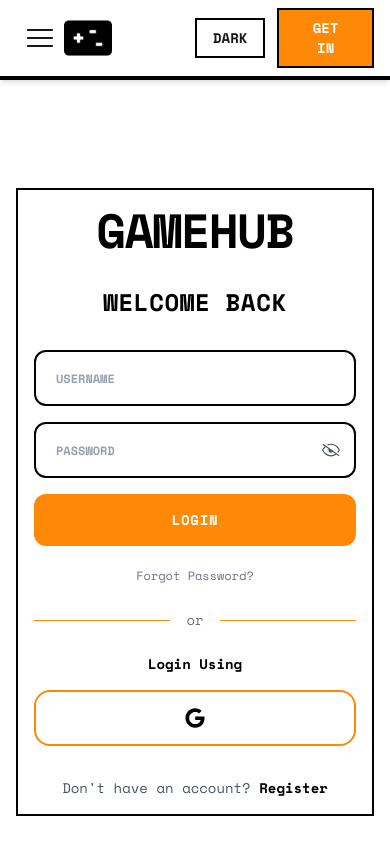
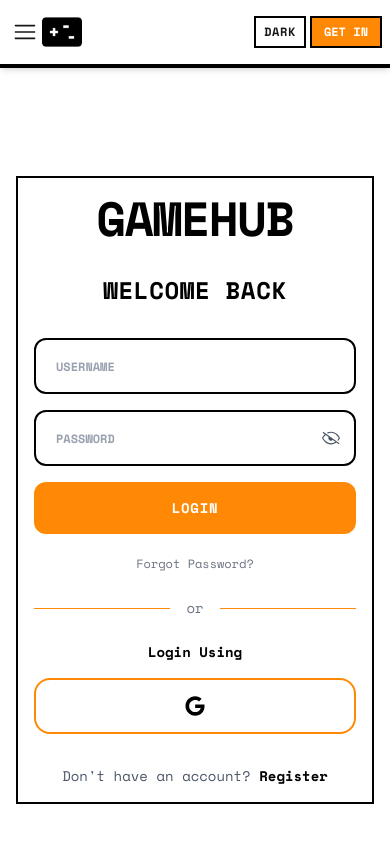
Before and after one commit to am-mahmud/retro-gamehub, a React (Vite) app: page /login in a window 390 px wide. Shown: the top 844 px of the page. Built offline with nearby package versions, Linux system fonts and the light colour scheme; no server answers.

Commit message:
Pages updated

```diff
--- a/src/components/Banner/Banner.jsx
+++ b/src/components/Banner/Banner.jsx
@@ -5,7 +5,7 @@ import { Link } from "react-router";
 const Banner = () => {
     return (
         <section
-            className="relative min-h-[70vh] px-8 md:px-14 mt-10 text-center"
+            className="relative min-h-[50vh] md:min-h-[70vh] px-8 md:px-14 mt-10 mb-10 text-center"
         >
 
             <div className="absolute inset-0 -z-1">
@@ -60,9 +60,6 @@ const Banner = () => {
                             </button>
 
                         </Link>
-
-
-
                     </div>
                 </div>
             </div>
--- a/src/components/DarkMode/DarkModeToggle.jsx
+++ b/src/components/DarkMode/DarkModeToggle.jsx
@@ -7,15 +7,16 @@ const DarkModeToggle = () => {
     return (
         <button
             onClick={toggleDarkMode}
-            className="px-4 py-2 border-2 border-black dark:border-cyan-400
+            className="px-2 py-1.5 sm:px-4 sm:py-2
+                     border-2 border-black dark:border-cyan-400
                      bg-white dark:bg-gray-800
-                     font-bold space-mono text-sm uppercase
-                     hover:translate-x-0.5 hover:translate-y-0.5
-                     hover:shadow-[3px_3px_0px_black] dark:hover:shadow-[3px_3px_0px_#00D9FF]
-                     transition-all dark:text-white"
+                     font-bold space-mono text-xs sm:text-sm uppercase tracking-wider
+                     hover:bg-orange-400 dark:hover:bg-[#00D9FF]
+                     hover:text-white dark:hover:text-black
+                     transition-all dark:text-white whitespace-nowrap"
             aria-label="Toggle dark mode"
         >
-            {isDarkMode ? 'Light' : 'Dark'}
+            {isDarkMode ? 'LIGHT' : 'DARK'}
         </button>
     );
 };
--- a/src/components/Header/Header.jsx
+++ b/src/components/Header/Header.jsx
@@ -1,7 +1,5 @@
 import React, { use, useState } from 'react';
-
 import { AuthContext } from '../../contexts/AuthContext/AuthContext';
-
 import { RxHamburgerMenu } from "react-icons/rx";
 import { IoClose } from "react-icons/io5";
 import { Link } from 'react-router';
@@ -36,26 +34,26 @@ const Header = () => {
 
     return (
         <div className="sticky top-0 z-50 bg-white dark:bg-gray-900 border-b-4 border-black dark:border-cyan-400 shadow-md transition-colors">
-            <div className="navbar space-mono max-w-7xl mx-auto px-4">
+            <div className="navbar space-mono max-w-7xl mx-auto px-2 sm:px-4">
 
-
+                {/* Navbar Start */}
                 <div className="navbar-start">
                     <div className="lg:hidden">
                         <button
                             onClick={() => setIsMenuOpen(!isMenuOpen)}
-                            className="btn btn-ghost text-3xl p-2 dark:text-white"
+                            className="btn btn-ghost text-2xl sm:text-3xl p-1 sm:p-2 dark:text-white min-h-0 h-auto"
                         >
                             {isMenuOpen ? <IoClose /> : <RxHamburgerMenu />}
                         </button>
                     </div>
 
-                    <Link to='/' className="flex items-center gap-2">
+                    <Link to='/' className="flex items-center gap-1 sm:gap-2">
                         <img
-                            className='w-12 h-12 md:w-14 md:h-14 '
+                            className='w-10 h-10 sm:w-12 sm:h-12 md:w-14 md:h-14'
                             src={ghLogo}
                             alt="gamehub"
                         />
-                        <span className="hidden md:block text-xl font-bold dark:text-white">GAMEHUB</span>
+                        <span className="hidden sm:block text-lg md:text-xl font-bold dark:text-white">GAMEHUB</span>
                     </Link>
                 </div>
 
@@ -67,28 +65,34 @@ const Header = () => {
                 </div>
 
 
-                <div className="navbar-end gap-3">
+                <div className="navbar-end gap-1 sm:gap-2 md:gap-3">
 
                     <DarkModeToggle />
 
 
                     {!user ? (
                         <Link to='/login'>
-                            <button className="px-6 py-2 bg-orange-400 text-white font-bold border-2 border-black
-                                             dark:border-cyan-400 hover:translate-x-0.5 hover:translate-y-0.5
+                            <button className="px-3 py-1.5 sm:px-4 sm:py-2 md:px-6 md:py-2
+                                             bg-orange-400 text-white font-bold
+                                             border-2 border-black dark:border-cyan-400
+                                             hover:translate-x-0.5 hover:translate-y-0.5
                                              hover:shadow-[3px_3px_0px_black] dark:hover:shadow-[3px_3px_0px_#00D9FF]
-                                             transition-all uppercase text-sm">
+                                             transition-all uppercase text-xs sm:text-sm">
                                 Get In
                             </button>
                         </Link>
                     ) : (
-                        <div className="flex items-center gap-3">
+                        <div className="flex items-center gap-1 sm:gap-2 md:gap-3">
 
                             <div className="dropdown dropdown-end">
-                                <label tabIndex={0} className="btn btn-ghost btn-square avatar border-2 border-black
-                                                              dark:border-cyan-400 hover:border-orange-400
-                                                              dark:hover:border-orange-400 transition-all p-1">
-                                    <div className="w-10 h-10">
+                                <label
+                                    tabIndex={0}
+                                    className="btn btn-ghost btn-square avatar border-2 border-black
+                                             dark:border-cyan-400 hover:border-orange-400
+                                             dark:hover:border-orange-400 transition-all
+                                             p-0.5 sm:p-1 min-h-0 h-auto w-auto"
+                                >
+                                    <div className="w-8 h-8 sm:w-10 sm:h-10">
                                         <img
                                             src={user?.photoURL || "https://i.ibb.co.com/chgmm5K6/retro-game-9.jpg"}
                                             alt="Profile"
@@ -96,9 +100,12 @@ const Header = () => {
                                         />
                                     </div>
                                 </label>
-                                <ul tabIndex={0} className="menu menu-sm dropdown-content mt-3 z-1 p-2 shadow-lg
-                                                           bg-white dark:bg-gray-800 border-2 border-black
-                                                           dark:border-cyan-400 w-52">
+                                <ul
+                                    tabIndex={0}
+                                    className="menu menu-sm dropdown-content mt-3 z-1 p-2 shadow-lg
+                                             bg-white dark:bg-gray-800 border-2 border-black
+                                             dark:border-cyan-400 w-48 sm:w-52 rounded-lg"
+                                >
                                     <li className="menu-title px-4 py-2">
                                         <span className="text-xs font-bold uppercase text-gray-500 dark:text-gray-400">Player</span>
                                         <span className="text-sm font-bold truncate dark:text-white">{user?.displayName || "Anonymous"}</span>
--- a/src/contexts/ThemeContext/ThemeContext.jsx
+++ b/src/contexts/ThemeContext/ThemeContext.jsx
@@ -5,7 +5,14 @@ export const ThemeContext = createContext();
 export const ThemeProvider = ({ children }) => {
     const [theme, setTheme] = useState(() => {
         const saved = localStorage.getItem('theme');
-        return saved || 'light';
+        if (saved) return saved;
+
+
+        if (window.matchMedia('(prefers-color-scheme: dark)').matches) {
+            return 'dark';
+        }
+
+        return 'light';
     });
 
     useEffect(() => {
@@ -19,6 +26,19 @@ export const ThemeProvider = ({ children }) => {
 
         localStorage.setItem('theme', theme);
     }, [theme]);
+
+    useEffect(() => {
+        const mediaQuery = window.matchMedia('(prefers-color-scheme: dark)');
+
+        const handleChange = (e) => {
+            if (!localStorage.getItem('theme')) {
+                setTheme(e.matches ? 'dark' : 'light');
+            }
+        };
+
+        mediaQuery.addEventListener('change', handleChange);
+        return () => mediaQuery.removeEventListener('change', handleChange);
+    }, []);
 
     const toggleDarkMode = () => {
         setTheme(prev => prev === 'light' ? 'dark' : 'light');
@@ -46,3 +66,55 @@ export const ThemeProvider = ({ children }) => {
         </ThemeContext.Provider>
     );
 };
+
+
+
+// import { createContext, useState, useEffect } from 'react';
+
+// export const ThemeContext = createContext();
+
+// export const ThemeProvider = ({ children }) => {
+//     const [theme, setTheme] = useState(() => {
+//         const saved = localStorage.getItem('theme');
+//         console.log('Initial theme from localStorage:', saved); // DEBUG
+//         return saved || 'light';
+//     });
+
+//     useEffect(() => {
+//         const root = document.documentElement;
+
+//         console.log('Theme changed to:', theme);
+//         console.log('Root element:', root); // DEBUG
+
+//         if (theme === 'dark') {
+//             root.classList.add('dark');
+//             console.log('Added dark class. Classes:', root.className);
+//         } else {
+//             root.classList.remove('dark');
+//             console.log('Removed dark class. Classes:', root.className);
+//         }
+
+//         localStorage.setItem('theme', theme);
+//     }, [theme]);
+
+//     const toggleDarkMode = () => {
+//         console.log('Toggle clicked!');
+//         setTheme(prev => {
+//             const newTheme = prev === 'light' ? 'dark' : 'light';
+//             console.log('Switching from', prev, 'to', newTheme);
+//             return newTheme;
+//         });
+//     };
+
+//     const value = {
+//         theme,
+//         isDarkMode: theme === 'dark',
+//         toggleDarkMode,
+//     };
+
+//     return (
+//         <ThemeContext.Provider value={value}>
+//             {children}
+//         </ThemeContext.Provider>
+//     );
+// };
--- a/src/index.css
+++ b/src/index.css
@@ -13,7 +13,7 @@ input::-ms-clear {
   display: none;
 }
 
-.marquee-fade {
+/* .marquee-fade {
   -webkit-mask-image: linear-gradient(
     to right,
     rgba(0, 0, 0, 0) 0%,
@@ -28,4 +28,4 @@ input::-ms-clear {
     rgba(0, 0, 0, 1) 85%,
     rgba(0, 0, 0, 0) 100%
   );
-}
+} */
--- /dev/null
+++ b/tailwind.config.js
@@ -0,0 +1,12 @@
+/** @type {import('tailwindcss').Config} */
+export default {
+  content: [
+    "./index.html",
+    "./src/**/*.{js,ts,jsx,tsx}",
+  ],
+  darkMode: 'class',
+  theme: {
+    extend: {},
+  },
+  plugins: [require('daisyui')],
+}
```
Also changed, not shown: src/components/GameCategory/GameCategory.jsx (+3 -24 lines), src/pages/Home/Home.jsx (+6 -6 lines).
